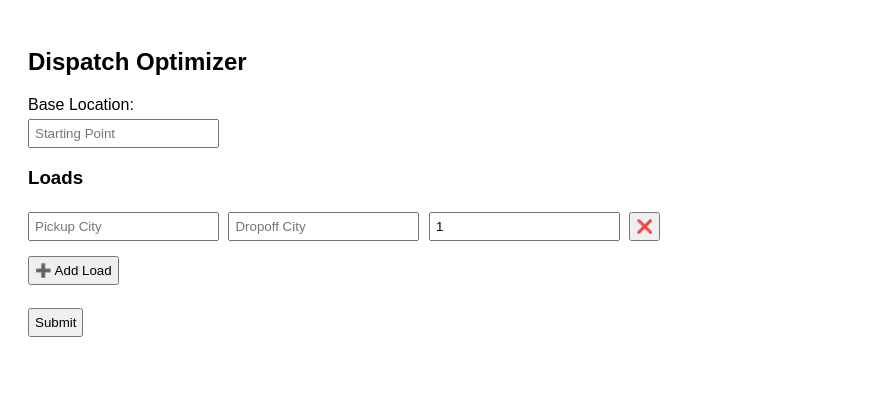
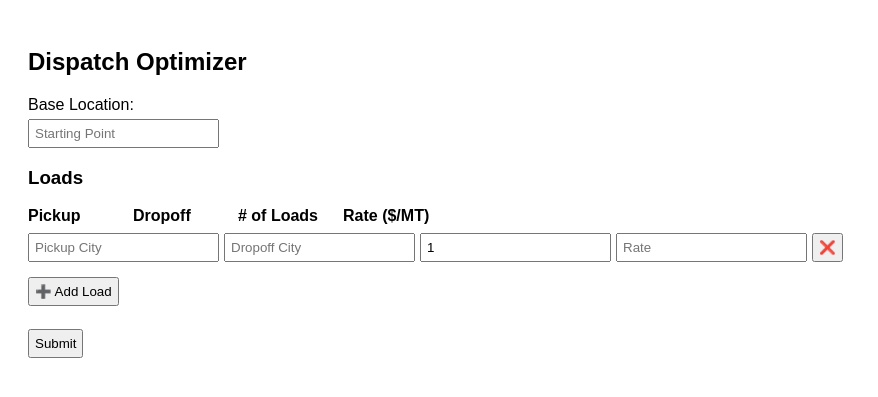
Before and after one commit to topleft1562/AIBackend, a Flask app: page / in a window 1280 px wide. Shown: the top 397 px of the page, without its empty margins (0-878 px from the left). Run offline with Flask 2, Linux system fonts and the light colour scheme.

Commit message:
try rates

```diff
--- a/main.py
+++ b/main.py
@@ -82,6 +82,9 @@ def handle_dispatch():
             load["load_id"] = i + 1
             load["pickupCity"] = normalize_city(load["pickupCity"])
             load["dropoffCity"] = normalize_city(load["dropoffCity"])
+            # Pass rate through
+            load["rate"] = float(load.get("rate", 0))
+
 
         city_pairs = set()
         for load in loads:
@@ -115,6 +118,7 @@ def handle_dispatch():
                 "load_id": load["load_id"],
                 "pickup": pickup,
                 "dropoff": dropoff,
+                "rate": load["rate"],
                 "deadhead_km": DISTANCE_CACHE.get(get_distance_key(base, pickup), 0),
                 "loaded_km": round(DISTANCE_CACHE.get(get_distance_key(pickup, dropoff), 0), 1),
                 "return_km": DISTANCE_CACHE.get(get_distance_key(dropoff, base), 0),
@@ -123,23 +127,26 @@ def handle_dispatch():
 
         prompt = (
             "You are Dispatchy — an elite AI logistics planner.\n\n"
-            "GOAL: Minimize total empty kilometers across all drivers.\n"
-            "Guidelines:\n"
-            "- Each driver starts and ends at base. Each load shows deadhead_km( from base for first load), and return_km ( back to base for final load ) \n"
-            "- Do not return to base, unless entire route is completed.\n"
-            "- using the load data below, calculate the best PLAN with the least amount of drivers possible.\n"
-            "- Chain as many loads together as possible using the reload options.\n"
-            "Each load includes:\n"
-            "- pickup and dropoff\n"
-            "- deadhead km from base\n"
-            "- loaded km\n"
-            "- return km back to base\n"
-            "- reload options: list of other loads and distance to their pickup\n\n"
-            "Please return:\n"
-            "- Driver-by-driver breakdown: list of loads, loaded km, empty km, loaded %, total km\n"
-            "- Suggestions to improve load chaining\n"
-            "- Highlight unassigned loads, if any\n"
-            f"\nHere is the enriched load data:\n{json.dumps(result, indent=2)}"
+            "GOALS:\n"
+            "- Minimize total empty kilometers across all drivers.\n"
+            "- Assign all loads using as few drivers as possible.\n"
+            "- Maximize revenue per mile (RPM) per driver.\n\n"
+            "Revenue Instructions:\n"
+            "- Each load has a `rate` (dollars/MT)."
+            "- For each load: revenue = rate x 43 x loaded_km"
+            "- For each driver: total revenue = sum of assigned loads' revenue."
+            "- Convert total kilometers to miles (1 km = 0.621371 miles)."
+            "- For each driver: RPM = total revenue / (total km * 0.621371)\n\n"
+            "Instructions:\n"
+            "- Drivers must start at base and end at or near base.\n"
+            "- Chain loads together when possible to avoid unnecessary returns to base (using reload_options).\n"
+            "- Do not return to base unless the route is completed.\n"
+            "- For each driver: list assigned loads by load_id, with pickup, dropoff, loaded km, rate, revenue for each.\n"
+            "- Show totals per driver: loaded km, empty km, total km, loaded %, **total revenue**, and **RPM**.\n"
+            "- Show a summary table for all drivers (total revenue, total loaded km, total empty km, average RPM).\n"
+            "- List unassigned loads (if any), with their rates and potential revenue.\n"
+            "- Suggest any improvements if possible.\n\n"
+            f"Here is the enriched load data:\n{json.dumps(result, indent=2)}"
         )
 
         response = agent.chat(prompt)
--- a/templates/dispatch_form.html
+++ b/templates/dispatch_form.html
@@ -8,8 +8,10 @@
     body { font-family: sans-serif; padding: 20px; }
     label { display: block; margin-top: 10px; }
     input, button, select { padding: 5px; margin-top: 5px; }
-    .load-row { margin-bottom: 10px; }
+    .load-row { margin-bottom: 10px; display: flex; align-items: center; }
     .load-row input { margin-right: 5px; }
+    .load-header { display: flex; font-weight: bold; margin-bottom: 3px; }
+    .load-header span { min-width: 100px; margin-right: 5px; }
   </style>
 </head>
 <body>
@@ -19,11 +21,19 @@
     <input type="text" id="base" name="base" placeholder="Starting Point" required />
 
     <h3>Loads</h3>
+    <div class="load-header">
+      <span>Pickup</span>
+      <span>Dropoff</span>
+      <span># of Loads</span>
+      <span>Rate ($/MT)</span>
+      <span style="width: 32px;"></span>
+    </div>
     <div id="loadsContainer">
       <div class="load-row">
         <input type="text" name="pickup" placeholder="Pickup City" required />
         <input type="text" name="dropoff" placeholder="Dropoff City" required />
         <input type="number" name="count" placeholder="# of Loads" value="1" min="1" required />
+        <input type="number" name="rate" placeholder="Rate" min="0" step="0.01" required />
         <button type="button" onclick="removeLoadRow(this)">❌</button>
       </div>
     </div>
@@ -42,6 +52,7 @@
         <input type="text" name="pickup" placeholder="Pickup City" required />
         <input type="text" name="dropoff" placeholder="Dropoff City" required />
         <input type="number" name="count" placeholder="# of Loads" value="1" min="1" required />
+        <input type="number" name="rate" placeholder="Rate" min="0" step="0.01" required />
         <button type="button" onclick="removeLoadRow(this)">❌</button>
       `;
       container.appendChild(row);
@@ -59,14 +70,16 @@
       const pickups = form.querySelectorAll("input[name='pickup']");
       const dropoffs = form.querySelectorAll("input[name='dropoff']");
       const counts = form.querySelectorAll("input[name='count']");
+      const rates = form.querySelectorAll("input[name='rate']");
 
       const loads = [];
       for (let i = 0; i < pickups.length; i++) {
         const pickup = pickups[i].value.trim();
         const dropoff = dropoffs[i].value.trim();
         const count = parseInt(counts[i].value);
+        const rate = parseFloat(rates[i].value);
         for (let j = 0; j < count; j++) {
-          loads.push({ pickupCity: pickup, dropoffCity: dropoff });
+          loads.push({ pickupCity: pickup, dropoffCity: dropoff, rate: rate });
         }
       }
 
```
